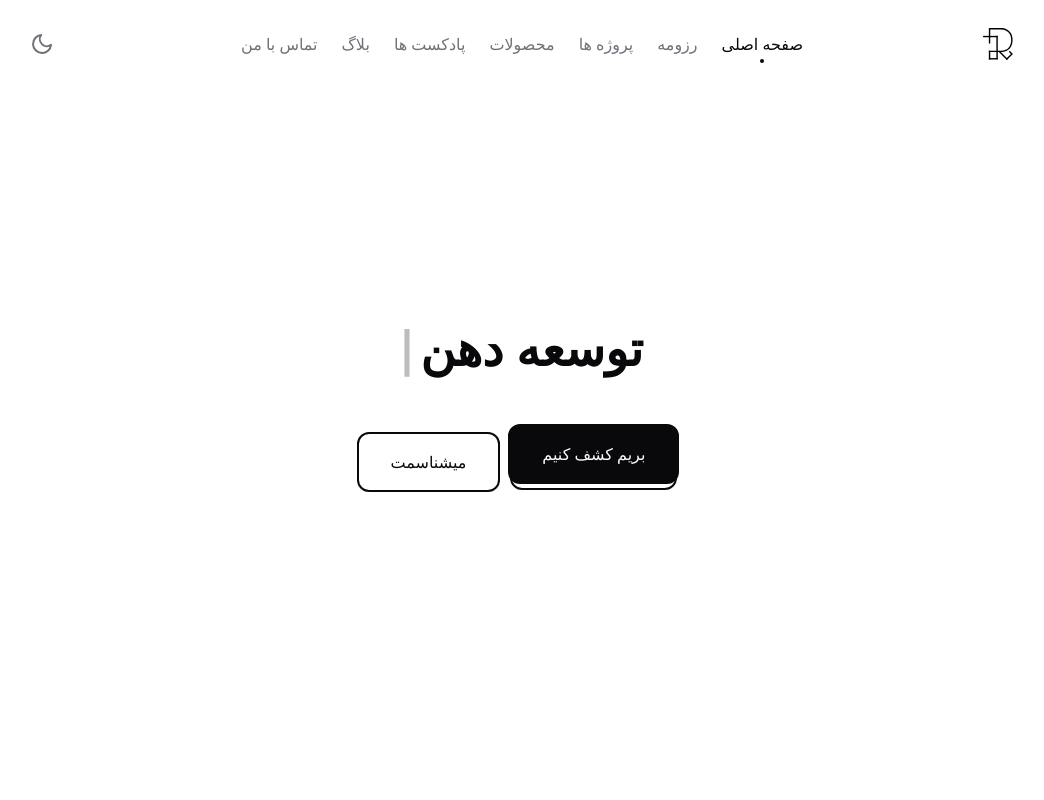
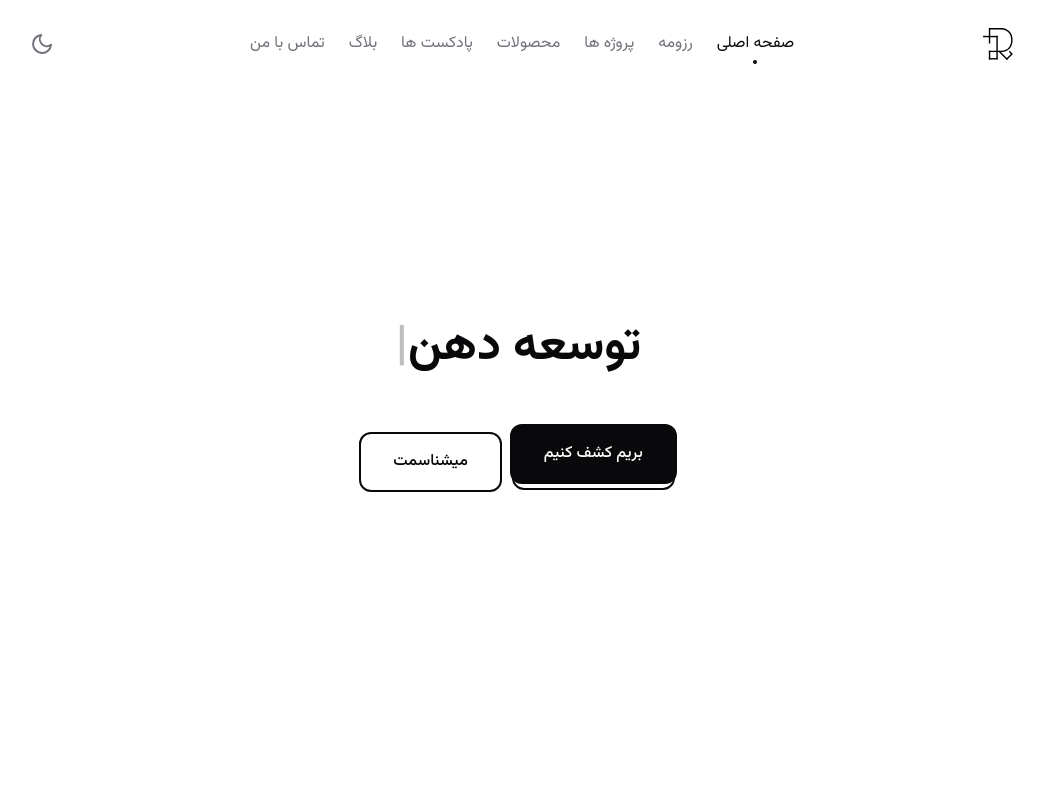
Before and after one commit to r3x4w/personal-website, a Next.js app: page / in a window 1280 px wide. Shown: the top 800 px of the page, without its empty margins (122-1166 px from the left). Built offline with nearby package versions, Linux system fonts and the light colour scheme; no server answers; the database is empty.

Commit message:
Add font-vazirmatn utility into body

```diff
--- a/src/app/global.css
+++ b/src/app/global.css
@@ -8,7 +8,7 @@
   }
 
   body {
-    @apply flex min-h-screen flex-col overflow-x-hidden bg-white text-right text-base text-zinc-700 antialiased dark:bg-zinc-950 dark:text-zinc-300 md:!overflow-y-auto md:!overflow-x-hidden;
+    @apply flex min-h-screen flex-col overflow-x-hidden bg-white text-right font-vazirmatn text-base text-zinc-700 antialiased dark:bg-zinc-950 dark:text-zinc-300 md:!overflow-y-auto md:!overflow-x-hidden;
   }
 
   a {
```
Also changed, not shown: public/images/placeholder.png (renamed from public/images/img-placeholder.png).
